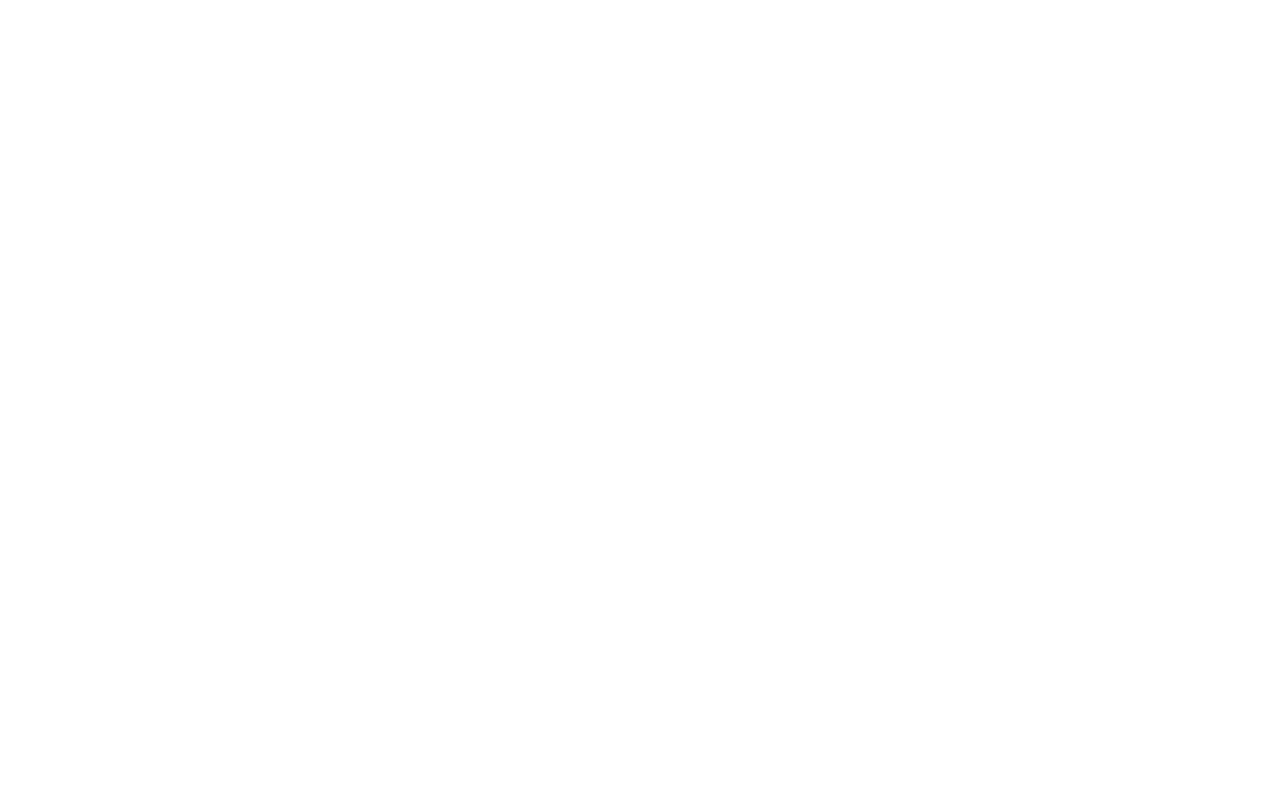
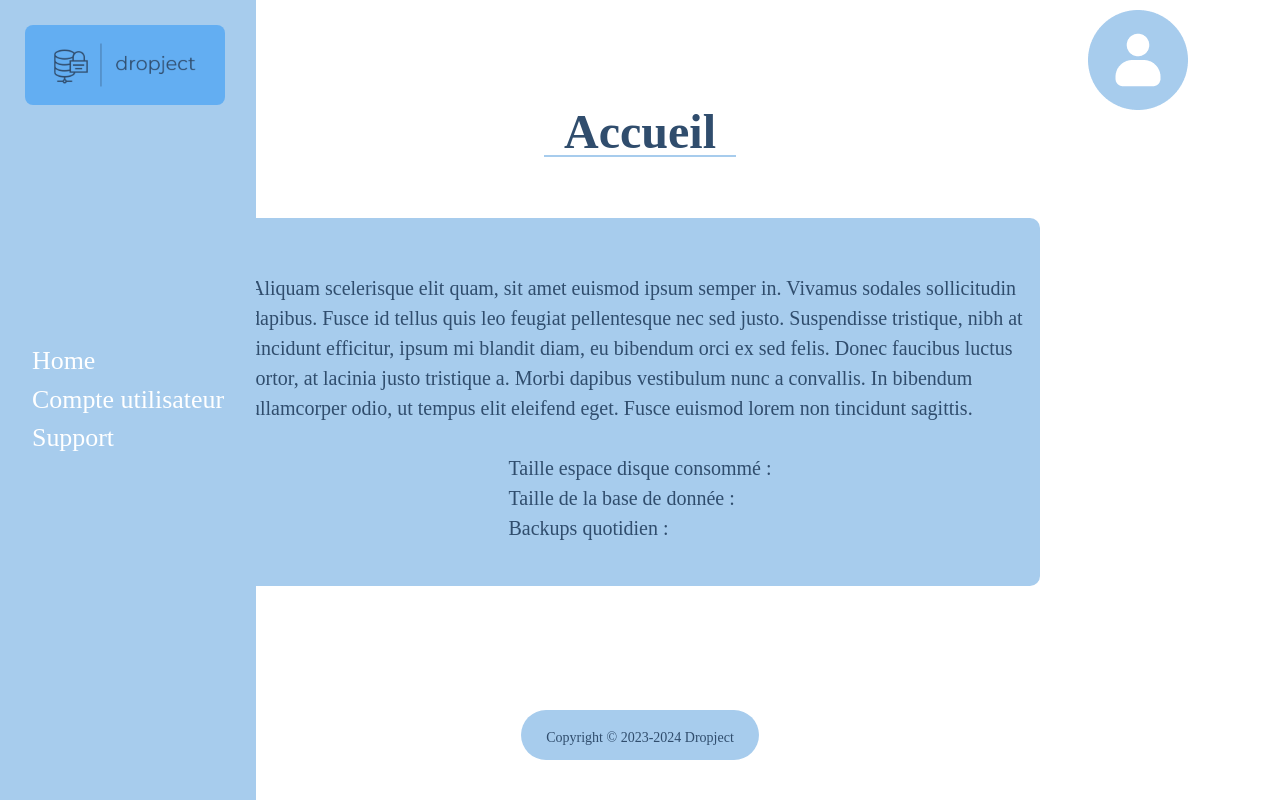
Before and after one commit to BLIZERTO/Projet_Cloud, a React (Create React App) app in the folder frontend/: page /project in a window 1280 px wide. Before the commit this address had no page. Built offline with nearby package versions, Linux system fonts and the light colour scheme.

Commit message:
Page Project

```diff
--- a/frontend/src/App.tsx
+++ b/frontend/src/App.tsx
@@ -11,6 +11,7 @@
 import './index.css';
 // @ts-ignore
 import Archives from './pages/Archives';
+import Project from './pages/Project';
 
 const App = () => {
 	return (
@@ -20,6 +21,7 @@
 				<Route path="/bo" element={<BO />} />
 				<Route path="/register" element={<Register />} />
 				<Route path="/archives" element={<Archives />} />
+				<Route path="/project" element={<Project />} />
 			</Routes>
 		</div>
 	);
--- a/frontend/src/index.css
+++ b/frontend/src/index.css
@@ -130,7 +130,7 @@
 	flex-direction: row;
 	position: relative;
 	justify-content: center;
-	margin-top: 11rem;
+	margin-top: 6rem;
 	color: theme("colors.yinblue");
 	font-family: theme("fontFamily.mts");
 	font-size: theme("fontSize.2xl");
@@ -156,6 +156,7 @@
 .presentation {
     font-family: theme('fontFamily.mts');
     font-size: theme('fontSize.lg');
+	margin-top: 100px;
     padding-top: 3px;
     padding-left: 22rem;
     padding-right: 117px;
@@ -177,3 +178,30 @@
 	top: 10px;
 	right: 92px;
 }
+.content {
+	background-color: theme("colors.uranianblue");
+	font-family: theme('fontFamily.mts');
+    font-size: theme('fontSize.lg');
+	color: theme("colors.yinblue");
+	display: flex;
+	flex-direction: column;
+	width: 800px;
+	height: 368px;
+	border-radius: theme("borderRadius.rounded");
+	padding-left: 10px;
+	padding-right: 10px;
+	padding-top: 55px;
+	margin-top: 50px;
+}
+.content_container {
+	display: flex;
+	flex-direction: column;
+	align-items: center;
+}
+.information {
+	display: flex;
+	justify-content: center;
+	flex-direction: column;
+	align-items: center;
+	padding-top: 30px;
+}
--- a/frontend/src/pages/BO.tsx
+++ b/frontend/src/pages/BO.tsx
@@ -18,7 +18,7 @@
                 <h1 className='titre'><b>Accueil</b></h1>
             </div>
             <div className='flex flex-row presentation'>
-                <div className='flex flex-col content'>
+                <div className='flex flex-col container'>
                 Aliquam scelerisque elit quam, sit amet euismod ipsum semper in. Vivamus sodales sollicitudin dapibus. Fusce id tellus quis leo feugiat pellentesque nec sed justo. Suspendisse tristique, nibh at tincidunt efficitur, ipsum mi blandit diam, eu bibendum orci ex sed felis. Donec faucibus luctus tortor, at lacinia justo tristique a. Morbi dapibus vestibulum nunc a convallis.
                 In bibendum ullamcorper odio, ut tempus elit eleifend eget. Fusce euismod lorem non tincidunt sagittis.
                </div>
@@ -26,7 +26,6 @@
             <div className='buttons'>
                 <Link to="/about">Compte utilisateur</Link>
                 <Link to="/archives">Ajouter un projet</Link>
-
                 <Footer></Footer>
             </div>
         </div>
--- /dev/null
+++ b/frontend/src/pages/Project.tsx
@@ -0,0 +1,46 @@
+// @ts-ignore
+import React from 'react';
+import { displayPartsToString } from 'typescript';
+// @ts-ignore
+import Navigation from '../components/Navigation';
+// import MyForm from "../components/Form";
+import Footer from '../components/Footer';
+import { Link } from 'react-router-dom';
+
+const Project = () => {
+    return (
+    <div>
+        <Navigation></Navigation>
+        <div className='avatar'>
+            <img src="./assets/Ellipse_2avatar.png" alt="Logo" />
+        </div>
+        <div>
+            <h1 className='titre'><b>Accueil</b></h1>
+        </div>
+        <div className='content_container'>
+            <div className="content">
+            Aliquam scelerisque elit quam, sit amet euismod ipsum semper in. Vivamus sodales sollicitudin dapibus. Fusce id tellus quis leo feugiat pellentesque nec sed justo. Suspendisse tristique, nibh at tincidunt efficitur, ipsum mi blandit diam, eu bibendum orci ex sed felis. Donec faucibus luctus tortor, at lacinia justo tristique a. Morbi dapibus vestibulum nunc a convallis.
+            In bibendum ullamcorper odio, ut tempus elit eleifend eget. Fusce euismod lorem non tincidunt sagittis.
+                <div className='information'>
+                    <ul>
+                        <li>
+                        <p>Taille espace disque consommé :</p>
+                        </li>
+                        <li>
+                        <p>Taille de la base de donnée :</p>
+                        </li>
+                        <li>
+                        <p>Backups quotidien :</p>
+                        </li>
+                    </ul>
+                </div>
+            </div>
+        </div>
+        <div className='buttons'>
+             <Footer></Footer>
+        </div>
+    </div>
+    );
+};
+
+export default Project;
```
